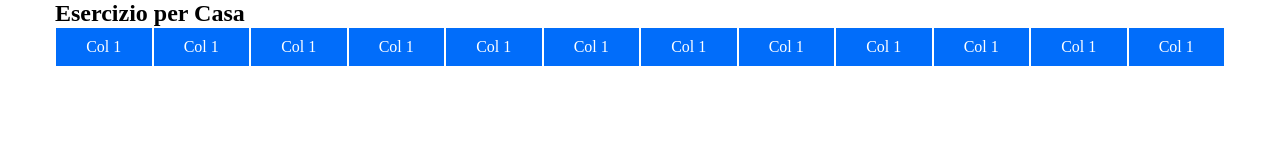
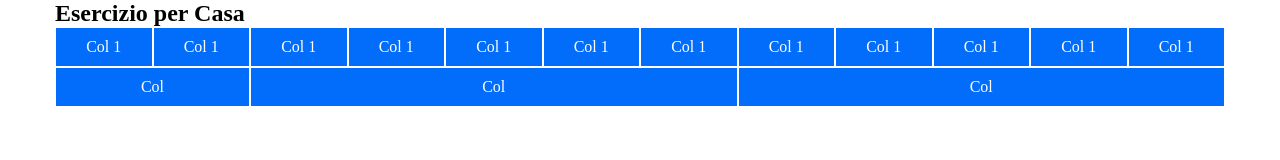
Before and after one commit to simone-danzeri/html-css-12bool, a plain HTML site: page index.html in a window 1280 px wide. Drawn offline with Linux system fonts and the light colour scheme.

Commit message:
add: row 2

```diff
--- a/index.html
+++ b/index.html
@@ -51,7 +51,17 @@
                     <div class="box">Col 1</div>
                 </div>
             </div>
-
+            <div class="row"> <!-- Riga numero 2-->
+                <div class="col-xs-2">
+                    <div class="box">Col</div>
+                </div>
+                <div class="col-xs-5">
+                    <div class="box">Col</div>
+                </div>
+                <div class="col-xs-5">
+                    <div class="box">Col</div>
+                </div>
+            </div>
         </div>
     </main>
 </body>
```
